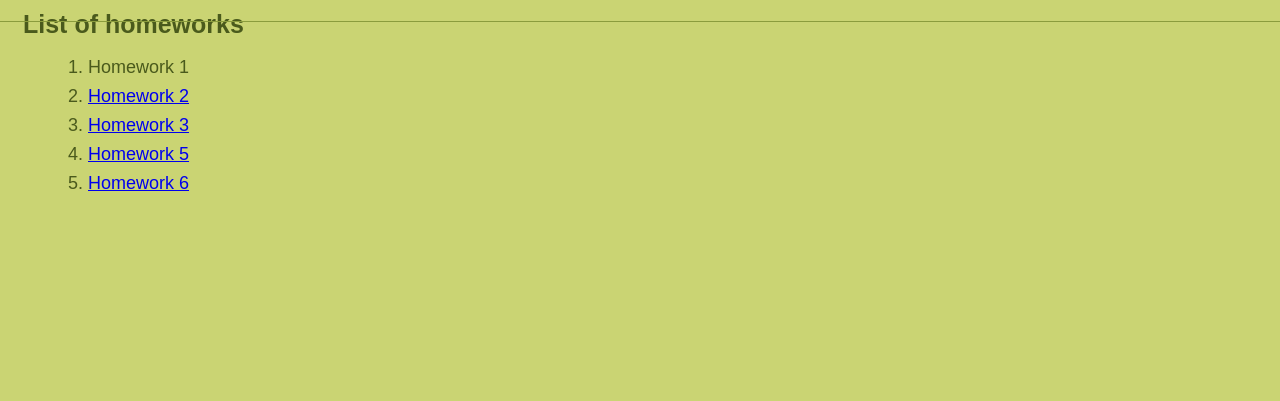
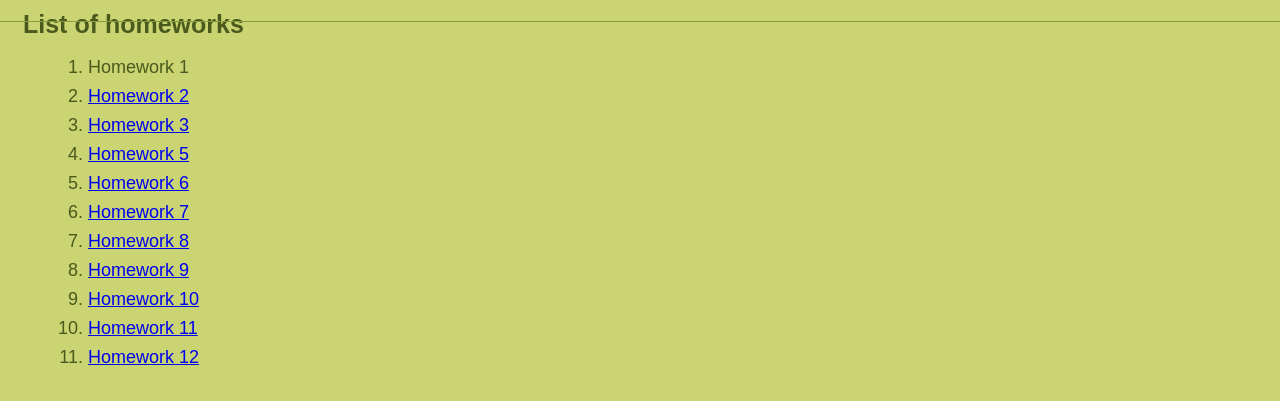
Before and after one commit to InnaElsukova/lessons_JS, a plain HTML site: page index.html in a window 1280 px wide. Shown: the part 99-500 px from the top of the page. Drawn offline with Linux system fonts and the light colour scheme.

Commit message:
Add files via upload

```diff
--- a/index.html
+++ b/index.html
@@ -22,15 +22,32 @@
                         <a target="_blank" href="./lesson_02/index.html">Homework 2</a>
                     </li>
                     <li>
-                        <a target="_blank" href="./lesson_03/">Homework 3</a>
+                        <a target="_blank" href="./lesson_03/index.html">Homework 3</a>
                     </li>
                     <li>
-                        <a target="_blank" href="./lesson_05/">Homework 5</a>
+                        <a target="_blank" href="./lesson_05/index.html">Homework 5</a>
                     </li>
                     <li>
-                        <a target="_blank" href="./lesson_06/">Homework 6</a>
+                        <a target="_blank" href="./lesson_06/index.html">Homework 6</a>
                     </li>
-
+                     <li>
+                        <a target="_blank" href="./lesson_07/index.html">Homework 7</a>
+                    </li>
+		    <li>
+                        <a target="_blank" href="./lesson_08/index.html">Homework 8</a>
+                    </li>
+                    <li>
+                        <a target="_blank" href="./lesson_09/index.html">Homework 9</a>
+                    </li>
+                    <li>
+                        <a target="_blank" href="./lesson_10/index.html">Homework 10</a>
+                    </li>
+                    <li>
+                        <a target="_blank" href="./lesson_11/index.html">Homework 11</a>
+                    </li>
+                     <li>
+                        <a target="_blank" href="./lesson_12/index.html">Homework 12</a>
+                    </li>
                 </ol>
             </div>
         </main>
```
